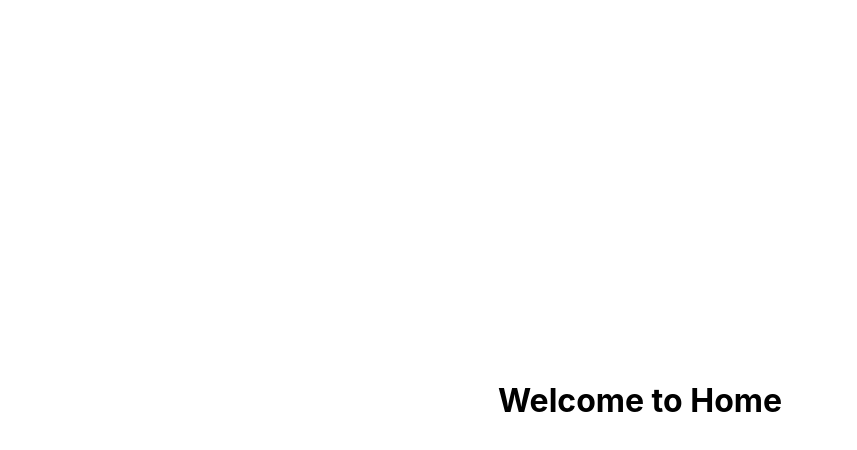
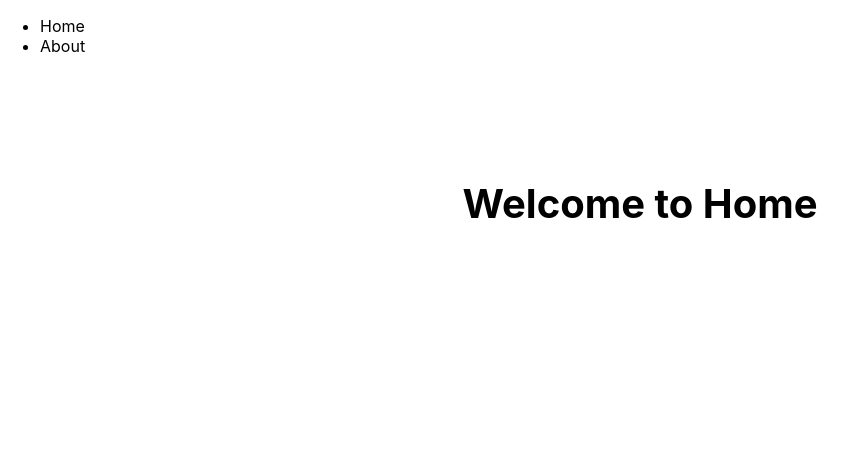
Before and after one commit to sumonsheikh/next-news-app, a Next.js app: page / in a window 1280 px wide. Shown: the top 450 px of the page, without its empty margins (0-857 px from the left). Built offline with nearby package versions, Linux system fonts and the light colour scheme.

Commit message:
create navbar

```diff
--- a/component/Layout.js
+++ b/component/Layout.js
@@ -1,12 +1,17 @@
+import Nav from './Nav'
 import styles from '../styles/Layout.module.css'
 
 const Layout = ({children}) => {
     return (
-        <div className={styles.container}>
-            <main className={styles.main}>
-                {children}
-            </main>
-        </div>
+        <>
+             <Nav/>
+            <div className={styles.container}>
+                <main className={styles.main}>
+
+                    {children}
+                </main>
+            </div>
+        </>
     )
 }
 
--- /dev/null
+++ b/component/Nav.js
@@ -0,0 +1,20 @@
+import React from 'react'
+import Link from 'next/link'
+import navStyles from '../styles/Nav.module.css'
+
+const Nav = () => {
+    return (
+        <nav>
+            <ul>
+                <li>
+                    <Link href="/">Home</Link>
+                </li>
+                <li>
+                    <Link href="/about">About</Link>
+                </li>
+            </ul>
+        </nav>
+    )
+}
+
+export default Nav
--- a/styles/Layout.module.css
+++ b/styles/Layout.module.css
@@ -3,7 +3,7 @@
   padding: 0 0.5rem;
   display: flex;
   flex-direction: column;
-  justify-content: center;
+  justify-content: flex-start;
   align-items: center;
 }
 
@@ -12,8 +12,9 @@
   flex: 1;
   display: flex;
   flex-direction: column;
-  justify-content: center;
+  justify-content: flex-start;
   align-items: center;
+  font-size: 1.25rem;
 }
 
 .footer {
```
Also changed, not shown: styles/Nav.module.css (added).
